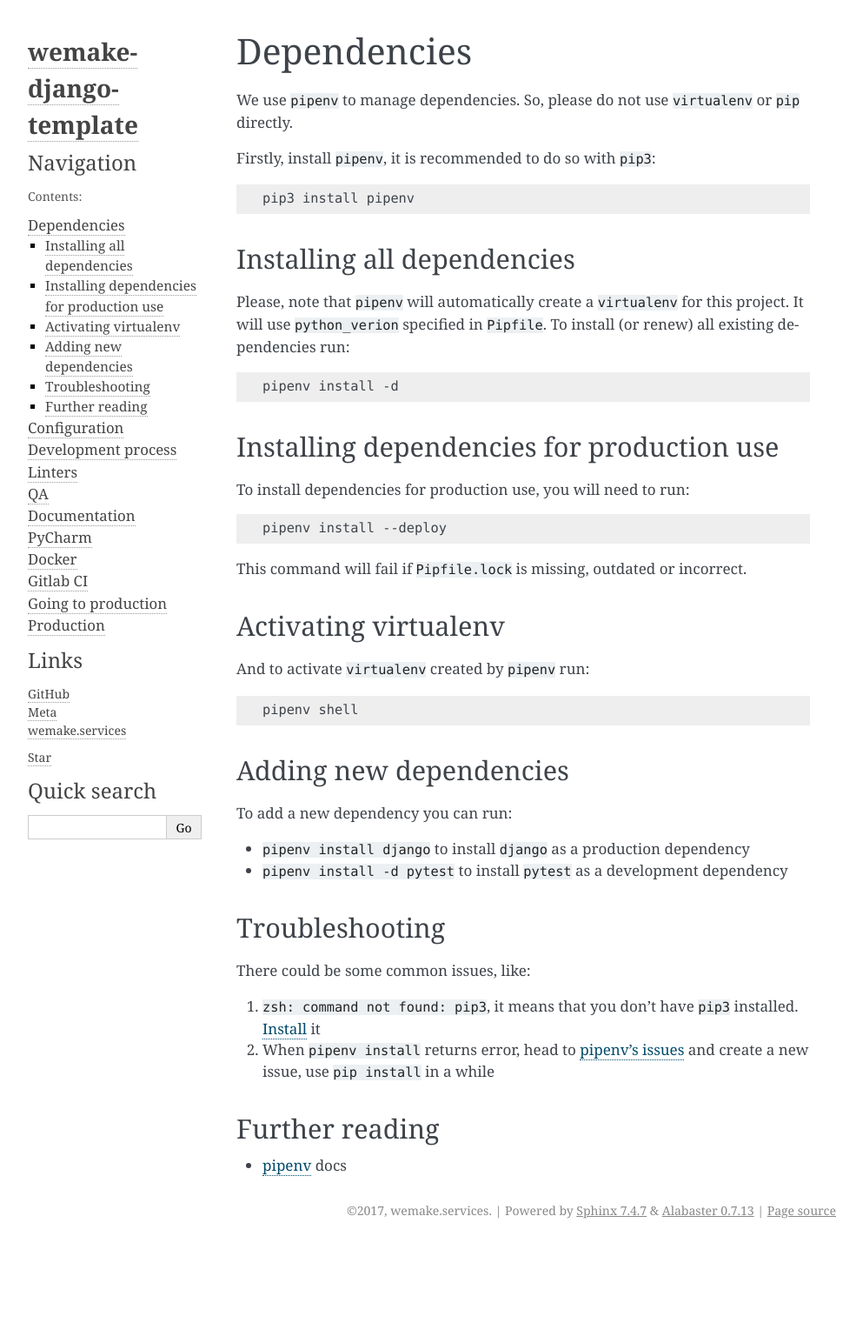
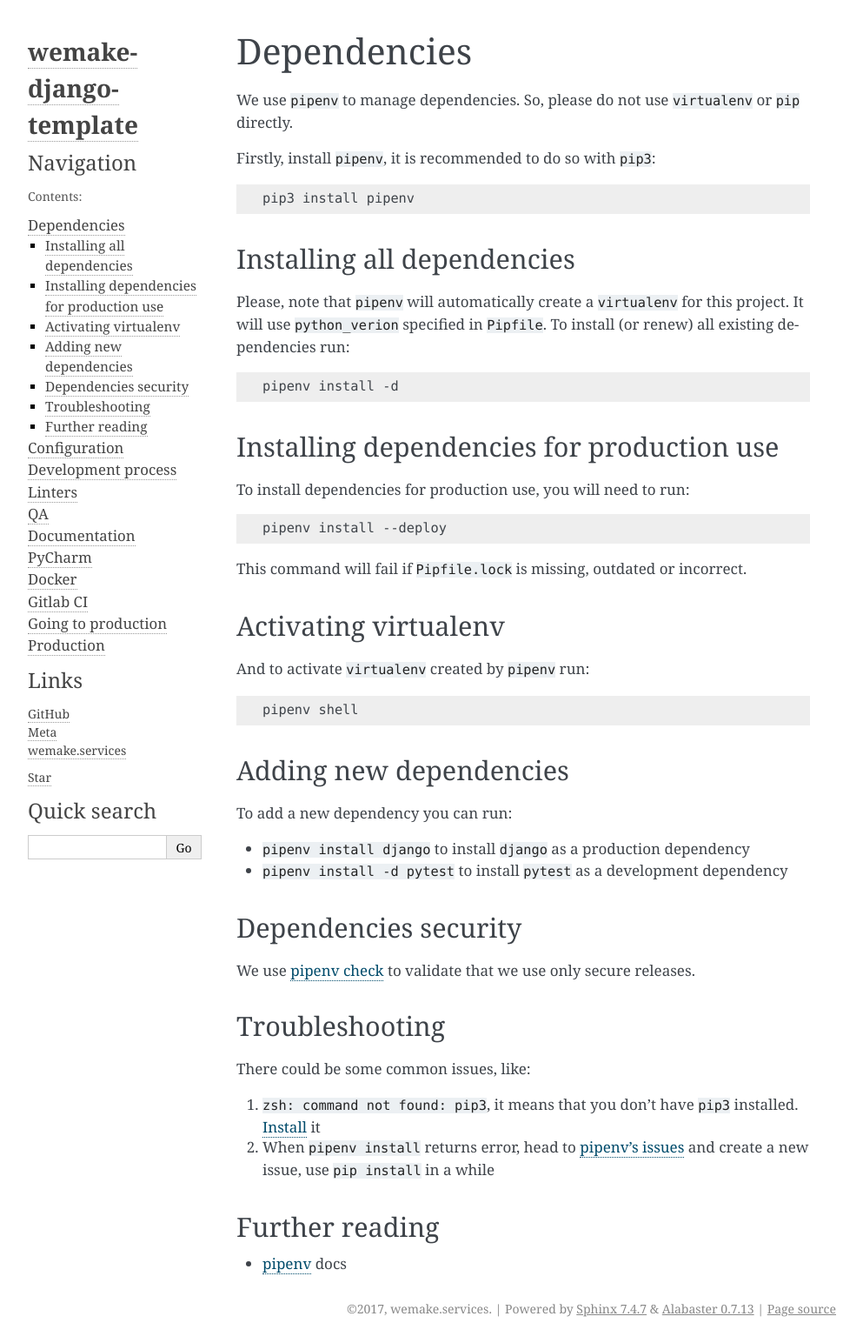
Before and after one commit to wemake-services/wemake-django-template, a Sphinx documentation site: the page built from {{cookiecutter.project_name}}/docs/_pages/template/dependencies.rst, in a window 1280 px wide. Shown: the whole page at 87% size, without its empty margins (148-1141 px from the left). Built offline with Sphinx 7.4.7, drawn with Linux system fonts in a browser that asks for light colours; pages that are not in the unit, such as notebooks, are missing from menus; before the commit the page ends 1431 px from its top, so only the background shows below that.

Commit message:
Adds a note about dependencies security, closes #100

```diff
--- a/{{cookiecutter.project_name}}/docs/_pages/template/dependencies.rst
+++ b/{{cookiecutter.project_name}}/docs/_pages/template/dependencies.rst
@@ -53,6 +53,12 @@
 - ``pipenv install -d pytest`` to install ``pytest`` as a development dependency
 
 
+Dependencies security
+---------------------
+
+We use `pipenv check <https://docs.pipenv.org/advanced/#detection-of-security-vulnerabilities>`_ to validate that we use only secure releases.
+
+
 Troubleshooting
 ---------------
 
```
Also changed, not shown: {{cookiecutter.project_name}}/README.md.
